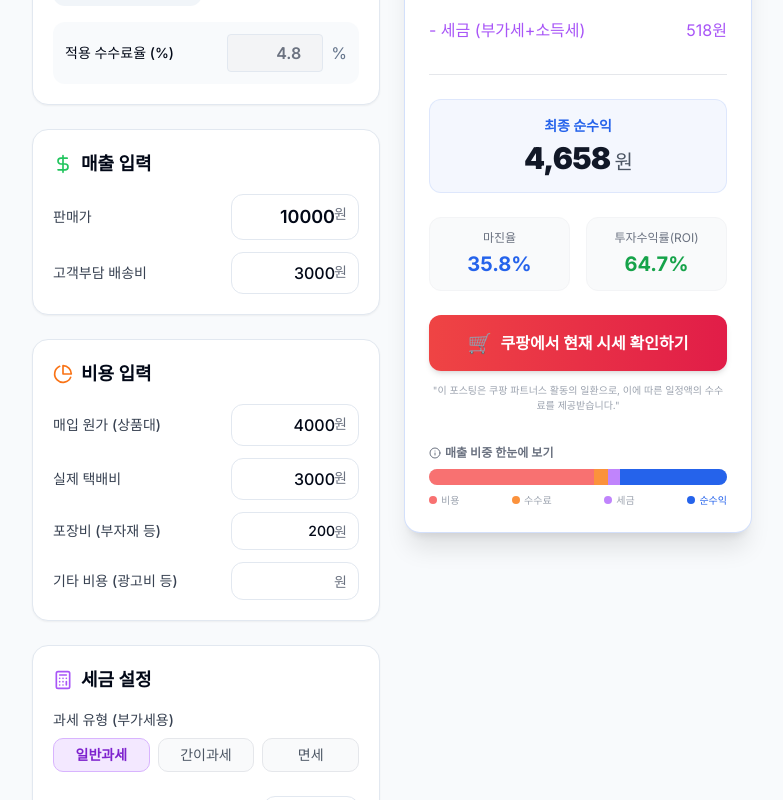
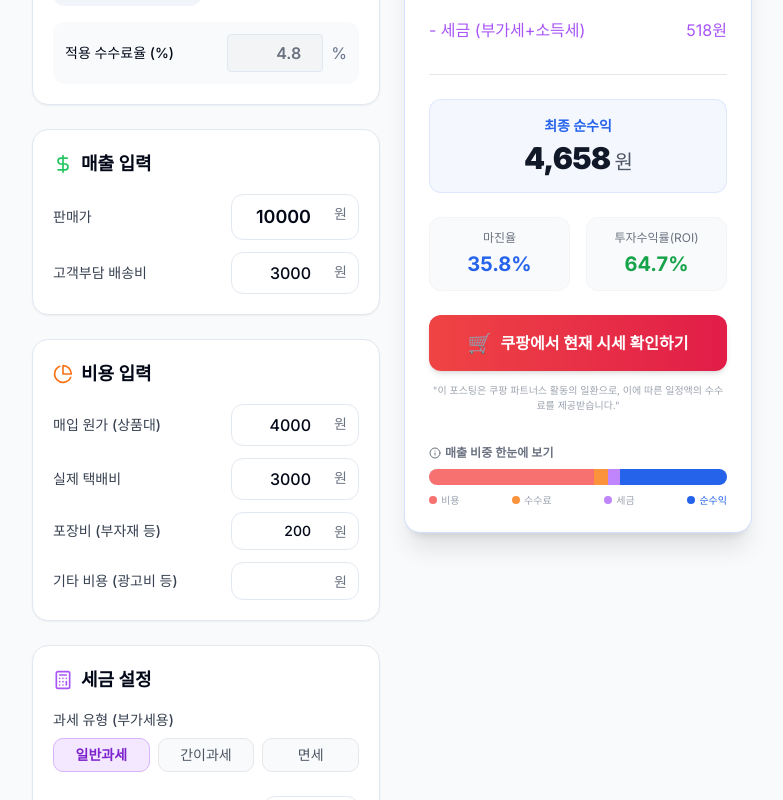
Before and after one commit to hoonzzz/seller-calc, a Next.js app: page / in a window 1280 px wide. Shown: the part 545-1345 px from the top of the page, without its empty margins (248-1031 px from the left). Built offline with nearby package versions, Linux system fonts and the light colour scheme.

Commit message:
fix: 입력 폼의 '원' 텍스트 겹침 문제 최종 해결

```diff
--- a/src/app/page.tsx
+++ b/src/app/page.tsx
@@ -191,7 +191,7 @@ export default function Home() {
                     type="number"
                     value={price || ""}
                     onChange={(e) => setPrice(Number(e.target.value))}
-                    className="w-32 text-right p-2 rounded-lg border border-border focus:ring-2 focus:ring-primary outline-none font-semibold text-lg"
+                    className="w-32 text-right py-2 pl-2 pr-8 rounded-lg border border-border focus:ring-2 focus:ring-primary outline-none font-semibold text-lg"
                   />
                   <span className="absolute right-3 top-2.5 text-sm text-gray-500 pointer-events-none">원</span>
                 </div>
@@ -204,7 +204,7 @@ export default function Home() {
                     type="number"
                     value={shippingCustomer || ""}
                     onChange={(e) => setShippingCustomer(Number(e.target.value))}
-                    className="w-32 text-right p-2 rounded-lg border border-border focus:ring-2 focus:ring-primary outline-none font-medium"
+                    className="w-32 text-right py-2 pl-2 pr-8 rounded-lg border border-border focus:ring-2 focus:ring-primary outline-none font-medium"
                   />
                   <span className="absolute right-3 top-2.5 text-sm text-gray-500 pointer-events-none">원</span>
                 </div>
@@ -226,7 +226,7 @@ export default function Home() {
                     type="number"
                     value={cost || ""}
                     onChange={(e) => setCost(Number(e.target.value))}
-                    className="w-32 text-right p-2 rounded-lg border border-border focus:ring-2 focus:ring-primary outline-none font-medium"
+                    className="w-32 text-right py-2 pl-2 pr-8 rounded-lg border border-border focus:ring-2 focus:ring-primary outline-none font-medium"
                   />
                   <span className="absolute right-3 top-2.5 text-sm text-gray-500 pointer-events-none">원</span>
                 </div>
@@ -239,7 +239,7 @@ export default function Home() {
                     type="number"
                     value={shippingReal || ""}
                     onChange={(e) => setShippingReal(Number(e.target.value))}
-                    className="w-32 text-right p-2 rounded-lg border border-border focus:ring-2 focus:ring-primary outline-none font-medium"
+                    className="w-32 text-right py-2 pl-2 pr-8 rounded-lg border border-border focus:ring-2 focus:ring-primary outline-none font-medium"
                   />
                   <span className="absolute right-3 top-2.5 text-sm text-gray-500 pointer-events-none">원</span>
                 </div>
@@ -252,7 +252,7 @@ export default function Home() {
                     type="number"
                     value={packing || ""}
                     onChange={(e) => setPacking(Number(e.target.value))}
-                    className="w-32 text-right p-2 rounded-lg border border-border focus:ring-2 focus:ring-primary outline-none font-medium text-sm"
+                    className="w-32 text-right py-2 pl-2 pr-8 rounded-lg border border-border focus:ring-2 focus:ring-primary outline-none font-medium text-sm"
                   />
                   <span className="absolute right-3 top-2.5 text-sm text-gray-500 pointer-events-none">원</span>
                 </div>
@@ -265,7 +265,7 @@ export default function Home() {
                     type="number"
                     value={other || ""}
                     onChange={(e) => setOther(Number(e.target.value))}
-                    className="w-32 text-right p-2 rounded-lg border border-border focus:ring-2 focus:ring-primary outline-none font-medium text-sm"
+                    className="w-32 text-right py-2 pl-2 pr-8 rounded-lg border border-border focus:ring-2 focus:ring-primary outline-none font-medium text-sm"
                   />
                   <span className="absolute right-3 top-2.5 text-sm text-gray-500 pointer-events-none">원</span>
                 </div>
```
